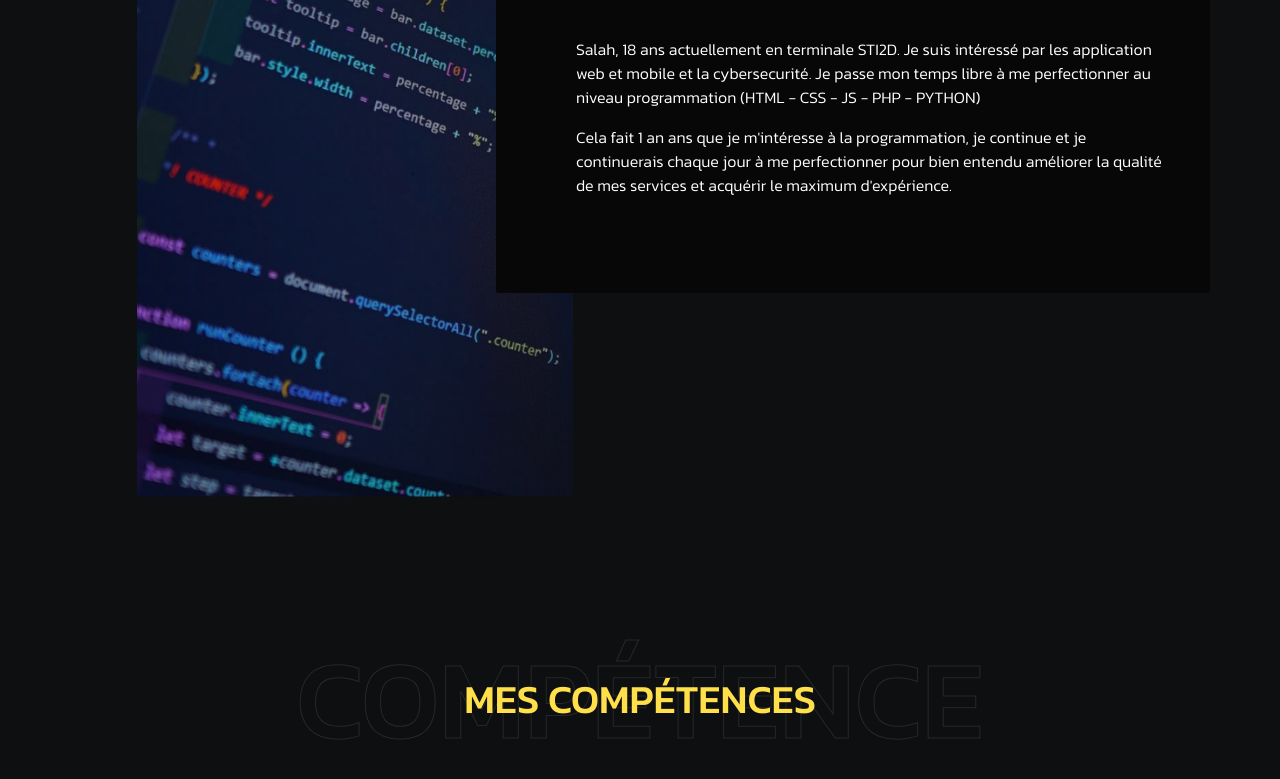
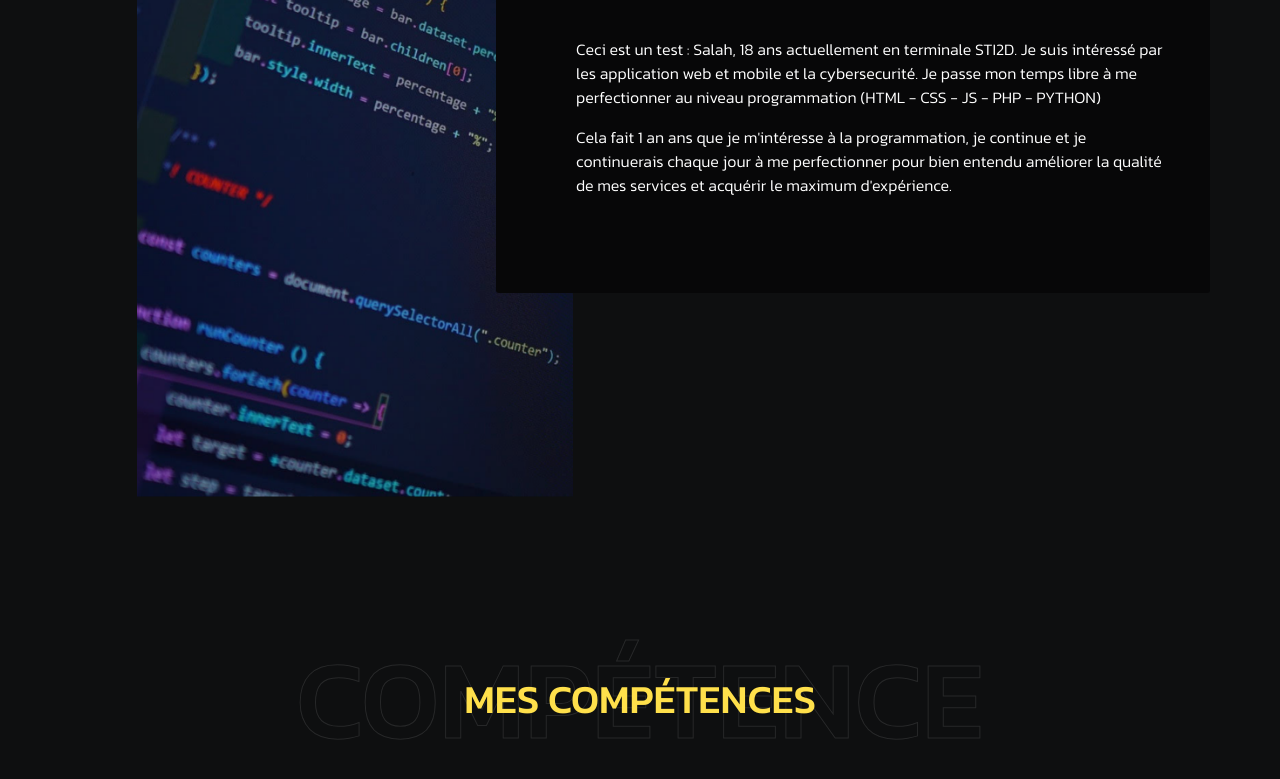
Before and after one commit to Sagbyy/Portofolio-V1, a plain HTML site: page index.html in a window 1280 px wide. Shown: the part 1189-1968 px from the top of the page. Drawn offline with nearby package versions, Linux system fonts and the light colour scheme.

Commit message:
Test pour le cpanel

```diff
--- a/index.html
+++ b/index.html
@@ -99,7 +99,7 @@
                         <strong><h1>Sagby</h1>
                             <p class="location"><i class="fas fa-map-marked-alt"></i> Île-de-france, France</p>
                         <p class="pt-4">
-                            Salah, 18 ans actuellement en terminale STI2D. Je suis intéressé par les application web et mobile et la cybersecurité.
+                            Ceci est un test : Salah, 18 ans actuellement en terminale STI2D. Je suis intéressé par les application web et mobile et la cybersecurité.
                             Je passe mon temps libre à me perfectionner au niveau programmation (HTML - CSS - JS - PHP - PYTHON)
                         </p>
                         <p>
```
